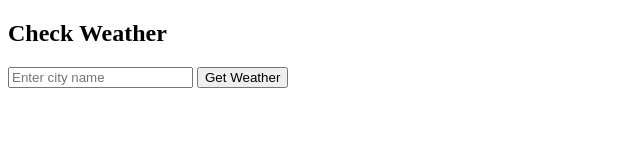
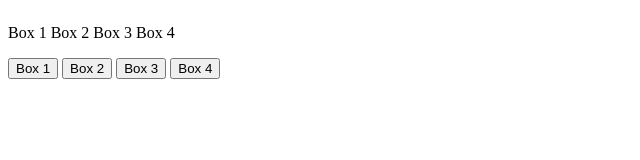
Before and after one commit to BPOTW/toggle-divs, a plain HTML site: page index.html in a window 1280 px wide. Shown: the whole page, without its empty margins (0-640 px from the left). Drawn offline with Linux system fonts and the light colour scheme.

Commit message:
Update index.html

```diff
--- a/index.html
+++ b/index.html
@@ -1,33 +1,57 @@
 <!DOCTYPE html>
 <html lang="en">
   <head>
-  <meta charset="UTF-8">
-  <meta name="viewport" content="width=device-width, initial-scale=1.0">
-  <title>City Weather</title>
+    <meta charset="UTF-8" />
+    <meta name="viewport" content="width=device-width, initial-scale=1.0" />
+    <title>Show/Hide Divs</title>
+    <style>
+      .box {
+        display: inline-block;
+      }
+    </style>
   </head>
   <body>
-  <h2>Check Weather</h2>
+    <section>
+      <div class="box" id="box1">
+        <p>Box 1</p>
+      </div>
 
-  <input type="text" id="cityInput" placeholder="Enter city name">
-  <button onclick="showWeather()">Get Weather</button>
+      <div class="box" id="box2">
+        <p>Box 2</p>
+      </div>
 
-  <p id="result"></p>
+      <div class="box" id="box3">
+        <p>Box 3</p>
+      </div>
+
+      <div class="box" id="box4">
+        <p>Box 4</p>
+      </div>
+    </section>
+    <button onclick="showBox('box1')">Box 1</button>
+    <button onclick="showBox('box2')">Box 2</button>
+    <button onclick="showBox('box3')">Box 3</button>
+    <button onclick="showBox('box4')">Box 4</button>
 
     <script>
-    function showWeather() {
-      let city = document.getElementById("cityInput").value.trim().toLowerCase();
-      let result = document.getElementById("result");
+      let boxes = {};
+      function showBox(id) {
+        let boxRefSel = document.getElementById(id);
+        let boxRefAll = document.getElementsByClassName("box");
 
-      // hardcoded data
-      if (city === "lahore") {
-        result.innerText = "Weather in Lahore: 32°C, Sunny";
-      } else if (city === "karachi") {
-        result.innerText = "Weather in Karachi: 30°C, Humid";
-      } else if (city === "islamabad") {
-        result.innerText = "Weather in Islamabad: 28°C, Cloudy";
+        // for(let box of boxRefAll){
+        //     box.style.display = "none";
+        // }
+        // boxRefSel.style.display = 'inline-block';
+
+        if (boxes[id] == "none") {
+          boxes[id] = "inline-block";
+          boxRefSel.style.display = "inline-block";
         } else {
-        result.innerText = "Weather data not available for " + city;
+          boxes[id] = "none";
+          boxRefSel.style.display = "none";
         }
+        // console.log(boxes);
       }
     </script>
   </body>
```
Lines whose indentation alone changed are shown as unchanged.
